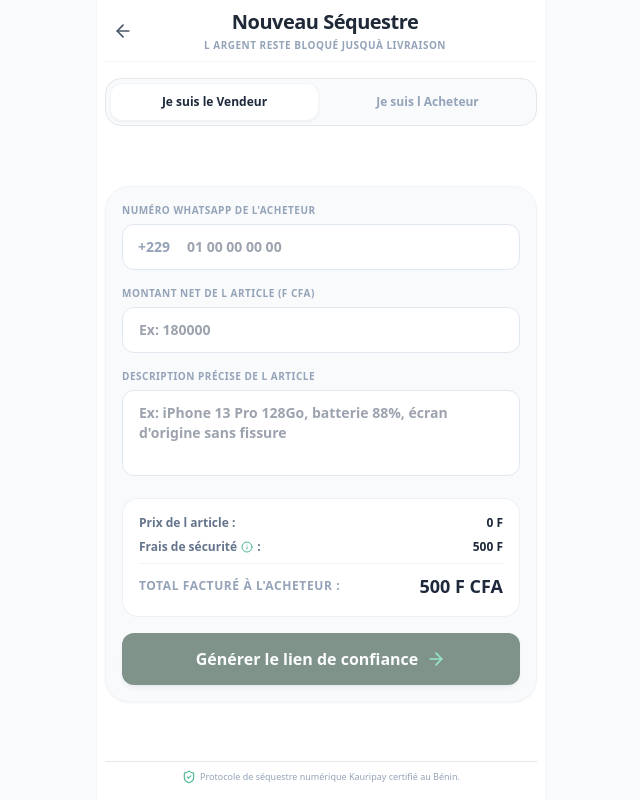
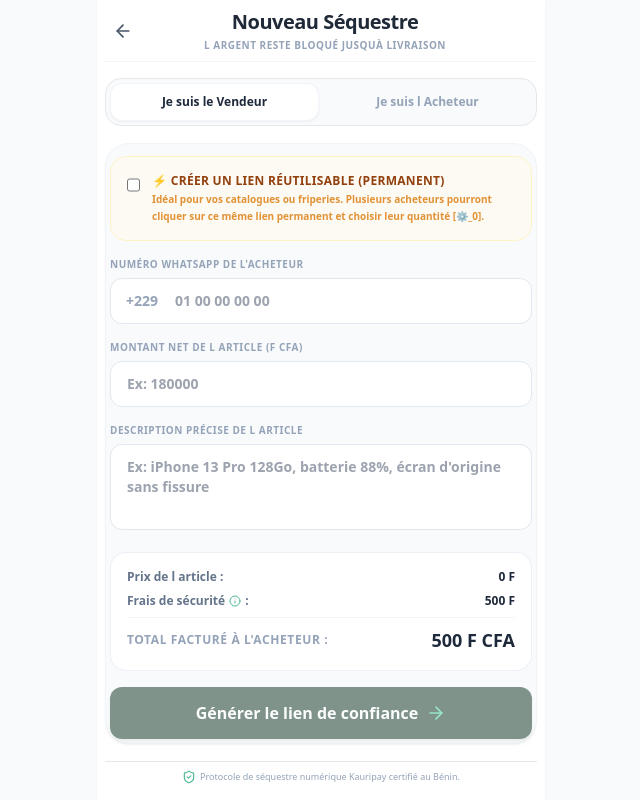
Before and after one commit to GitSaka/kauripay, a Next.js app: page /dashboard/deal/new in a window 1280 px wide. Shown: the whole page, without its empty margins (319-959 px from the left). Built offline with nearby package versions, Linux system fonts and the light colour scheme; sample sign-in values are in the browser's storage.

Commit message:
🚀 Feature complete: Liens de paiement permanents réutilisables avec quantité et notes

```diff
--- a/src/app/api/escrow/get-link/route.ts
+++ b/src/app/api/escrow/get-link/route.ts
@@ -45,7 +45,9 @@ export async function GET(request: Request) {
         totalFcfa: deal.totalFcfa,
         status: deal.status,
         sellerName: deal.seller.name,
-        buyerPhone: deal.buyerPhone, // Permet de pré-remplir le champ si Yao l'avait saisi
+        buyerPhone: deal.buyerPhone,
+        // 🔒 LA LIGNE CORRECTRICE VITAL : Transmet l'interrupteur réutilisable à ton écran public !
+        isReusable: deal.isReusable,
       },
     });
 
--- a/src/app/api/escrow/pay-trigger/route.ts
+++ b/src/app/api/escrow/pay-trigger/route.ts
@@ -6,7 +6,8 @@ const FEDAPAY_API_URL = "https://sandbox-api.fedapay.com/v1";
 
 export async function POST(req: NextRequest) {
   try {
-    const { ref, phone } = await req.json();
+    // 🔒 ÉVOLUTION LOGIQUE : Extraction de la quantité choisie et de la note tapée par l'acheteur
+    const { ref, phone, quantity, note } = await req.json();
 
     if (!ref || !phone) {
       return NextResponse.json({ error: "ref et phone requis" }, { status: 400 });
@@ -22,7 +23,7 @@ export async function POST(req: NextRequest) {
     const cleanPhone = String(phone).replace(/\s/g, "").replace("+229", "");
     const formattedBuyerPhone = `+229${cleanPhone}`;
 
-    // 🚀 LE MOTEUR DE SÉCURITÉ ANTI-FRAUDE : Un vendeur ne peut pas s'acheter son propre produit réutilisable
+    // 🚀 LE MOTEUR DE SÉCURITÉ ANTI-FRAUDE : Un vendeur ne peut pas s'acheter son propre produit
     const seller = await prisma.user.findUnique({ where: { id: masterTx.sellerId } });
     if (seller && seller.phone === formattedBuyerPhone) {
       return NextResponse.json(
@@ -35,9 +36,27 @@ export async function POST(req: NextRequest) {
     let targetTx = masterTx;
 
     // =========================================================================
-    // 🔒 FLUX DE DUPLICATION INTELLIGENT (SI LIEN PERMANENT RÉUTILISABLE)
+    // 🔒 FLUX DE DUPLICATION INTELLIGENT AVEC QUANTITÉ ET NOTE CLIENT
     // =========================================================================
     if (masterTx.isReusable) {
+      // Validation de la quantité côté serveur pour éviter les fraudes à la virgule
+      const parsedQuantity = parseInt(quantity, 10);
+      if (isNaN(parsedQuantity) || parsedQuantity < 1) {
+        return NextResponse.json({ error: "La quantité choisie doit être supérieure ou égale à 1." }, { status: 400 });
+      }
+
+      // CALCULS COMPTABLES DYNAMIQUES BASÉS SUR LA QUANTITÉ
+      const finalAmountFcfa = masterTx.amountFcfa * parsedQuantity;
+
+      // Application de la commission KauriPay (3% avec plancher à 500 F CFA)
+      const rawFee = Math.round(finalAmountFcfa * 0.03);
+      const finalFeeFcfa = rawFee < 500 ? 500 : rawFee;
+      const finalTotalFcfa = finalAmountFcfa + finalFeeFcfa;
+
+      // Fusion propre de la description du produit et de la note de friperie de l'acheteur
+      const cleanNote = note && note.trim().length > 0 ? note.trim() : "Aucune précision.";
+      const enrichedDescription = `${masterTx.description} (Qté: ${parsedQuantity}) • Note client: ${cleanNote}`;
+
       // Génération d'une référence enfant unique pour cet acheteur précis
       const childRef = `KRP-${Math.floor(100000 + Math.random() * 900000)}`;
 
@@ -46,19 +65,19 @@ export async function POST(req: NextRequest) {
         where: { phone: formattedBuyerPhone },
       });
 
-      // Duplication atomique du contrat en base de données
+      // Duplication atomique et sécurisée du contrat enfant sur Neon Cloud
       targetTx = await prisma.escrowTransaction.create({
         data: {
           ref: childRef,
-          description: masterTx.description,
-          amountFcfa: masterTx.amountFcfa,
-          feeFcfa: masterTx.feeFcfa,
-          totalFcfa: masterTx.totalFcfa,
+          description: enrichedDescription,
+          amountFcfa: finalAmountFcfa,
+          feeFcfa: finalFeeFcfa,
+          totalFcfa: finalTotalFcfa,
           sellerId: masterTx.sellerId,
           buyerPhone: formattedBuyerPhone,
           buyerId: existingBuyer ? existingBuyer.id : null,
           status: TransactionStatus.PENDING_PAYMENT,
-          parentId: masterTx.id, // On scelle le lien de parenté avec le produit maître
+          parentId: masterTx.id,
         },
       });
     } else {
@@ -74,7 +93,7 @@ export async function POST(req: NextRequest) {
       return NextResponse.json({ error: "Configuration système FedaPay manquante." }, { status: 500 });
     }
 
-    // 2. Crée la transaction FedaPay en mode lien sur le contrat cible (Enfant ou Classique)
+    // 2. Crée la transaction FedaPay en mode lien sur le contrat cible (Enfant recalculé ou Classique)
     const createRes = await fetch(`${FEDAPAY_API_URL}/transactions`, {
       method: "POST",
       headers: {
@@ -143,7 +162,8 @@ export async function POST(req: NextRequest) {
           fedapay_id: String(fedapayId),
           payment_url: generatedPaymentUrl,
           isDerivedFromReusable: masterTx.isReusable,
-          parentRef: masterTx.isReusable ? masterTx.ref : null
+          parentRef: masterTx.isReusable ? masterTx.ref : null,
+          userSelectedQuantity: masterTx.isReusable ? quantity : 1
         }
       }
     });
@@ -151,7 +171,7 @@ export async function POST(req: NextRequest) {
     // 6. Renvoi de la charge utile pour alimenter ton Iframe et déclencher le Polling
     return NextResponse.json({
       status: "requires_action",
-      ref: targetTx.ref, // Crucial : Renvoie la référence cible (Enfant ou Classique) pour que le Polling interroge le bon contrat !
+      ref: targetTx.ref, // Crucial : Renvoie la référence cible (Enfant recalculé)
       payment_url: generatedPaymentUrl,
       message: "Ouvre ce lien pour payer"
     });
--- a/src/app/dashboard/deal/new/page.tsx
+++ b/src/app/dashboard/deal/new/page.tsx
@@ -15,6 +15,7 @@ export default function NewEscrowPage() {
   const [amount, setAmount] = useState<string>("");
   const [description, setDescription] = useState<string>("");
   const [copied, setCopied] = useState<boolean>(false);
+  const [isReusable, setIsReusable] = useState<boolean>(false);
 
 
   // États de calcul et d'interface
@@ -76,7 +77,7 @@ export default function NewEscrowPage() {
       return;
     }
 
-    if (cleanPhone.length < 8) {
+     if (!(role === "SELLER" && isReusable) && cleanPhone.length < 8) {
       setError(`Veuillez entrer un numéro WhatsApp de ${role === "BUYER" ? "vendeur" : "acheteur"} valide.`);
       setIsLoading(false);
       return;
@@ -106,17 +107,20 @@ export default function NewEscrowPage() {
         // 🚀 PROPULSION FLUIDE : Redirection automatique vers sa propre page de facture publique !
         window.location.href = `/pay/${data.ref}`;
 
-      } else {
+      }  else {
 
-        // 🔒 SCÉNARIO VENDEUR : (Ton code d'origine intact qui marchait très bien)
+        // 🔒 SCÉNARIO VENDEUR ADAPTÉ : Envoi de la configuration réutilisable
         const response = await fetch("/api/escrow/create-link", {
           method: "POST",
           headers: { "Content-Type": "application/json" },
           body: JSON.stringify({
             sellerId: currentUserId,
-            buyerPhone: `+229${cleanPhone}`,
+            // Si la case est cochée, on envoie "MULTIPLE" à l'API, sinon le numéro propre
+            buyerPhone: isReusable ? "MULTIPLE" : `+229${cleanPhone}`,
             amountFcfa: parseInt(amount, 10),
             description: description.trim(),
+            // 🔒 TRANSMISSION DE LA NOUVELLE CLÉ COMPATIBLE BACKEND
+            isReusable: isReusable
           }),
         });
 
@@ -127,6 +131,7 @@ export default function NewEscrowPage() {
         setGeneratedLink(`${window.location.origin}/pay/${data.ref}`);
         setIsLoading(false);
       }
+
 
     } catch (err: any) {
       setError(err.message);
@@ -169,8 +174,8 @@ export default function NewEscrowPage() {
       </div>
 
       {/* 📦 FORMULAIRE STYLE CAPSULE MODULAIRE */}
-      <div className="w-full my-auto py-4">
-        <div className="bg-slate-50 rounded-3xl p-4 border border-slate-100 shadow-sm">
+      <div className="w-full my-auto py-1">
+        <div className="bg-slate-50 rounded-3xl p-1 border border-slate-100 shadow-sm">
 
           {error && (
             <div className="mb-4 p-3 bg-red-50 border border-red-100 text-[#EF4444] rounded-xl flex items-start gap-2 text-xs font-bold">
@@ -222,19 +227,44 @@ export default function NewEscrowPage() {
           : (
             <form onSubmit={handleSubmit} className="space-y-4">
 
+              {role === "SELLER" && (
+                <div className="bg-amber-50/60 border border-amber-100 rounded-2xl p-4 my-2 flex items-start gap-3 animate-fade-in text-left">
+                  <input
+                    type="checkbox"
+                    id="isReusable"
+                    checked={isReusable}
+                    onChange={(e) => {
+                      setIsReusable(e.target.checked);
+                      if (e.target.checked) setPartnerPhone(""); // Nettoie le numéro si activé
+                    }}
+                    className="mt-1 w-4 h-4 rounded border-slate-300 text-[#4EBA93] focus:ring-[#34D399] cursor-pointer"
+                  />
+                  <label htmlFor="isReusable" className="cursor-pointer select-none">
+                    <p className="text-xs font-black uppercase text-amber-800 tracking-wide">
+                      ⚡ Créer un Lien Réutilisable (Permanent)
+                    </p>
+                    <p className="text-[10px] font-bold text-amber-600/80 leading-relaxed mt-0.5">
+                      Idéal pour vos catalogues ou friperies. Plusieurs acheteurs pourront cliquer sur ce même lien permanent et choisir leur quantité [⚙_0].
+                    </p>
+                  </label>
+                </div>
+              )}
+
               {/* Le label s'adapte dynamiquement selon le rôle sélectionné */}
+                          {/* 📱 CONDITION PARTICULE DU CHAMP NUMÉRO */}
+              {!(role === "SELLER" && isReusable) ? (
                 <div>
                   <label className="block text-[10px] font-black text-slate-400 uppercase tracking-wider mb-1.5">
                     {role === "BUYER" ? "Numéro WhatsApp du Vendeur" : "Numéro WhatsApp de l'Acheteur"}
                   </label>
                   <div className="relative">
-                  <span className="absolute inset-y-0 left-0 flex items-center pl-4 text-slate-400 font-bold text-sm">
+                    <span className="absolute inset-y-0 left-0 flex items-center pl-4 text-slate-400 font-bold text-sm select-none">
                       +229
                     </span>
                     <input
                       type="tel"
                       placeholder="01 00 00 00 00"
-                    required
+                      required={!(role === "SELLER" && isReusable)}
                       disabled={isLoading}
                       value={partnerPhone}
                       onChange={(e) => setPartnerPhone(e.target.value.replace(/\D/g, ""))}
@@ -242,6 +272,16 @@ export default function NewEscrowPage() {
                     />
                   </div>
                 </div>
+              ) : (
+                /* Écran intermédiaire neutre qui remplace le numéro */
+                <div className="bg-slate-100/50 border border-slate-200/60 rounded-2xl p-1 flex items-center gap-1 text-slate-400 text-left animate-fade-in">
+                  <Info className="w-4 h-4 text-slate-400 flex-shrink-0" />
+                  <span className="text-[10px] font-black uppercase tracking-wider leading-relaxed">
+                    Ce lien sera Universelle.
+                  </span>
+                </div>
+              )}
+
 
               <div>
                 <label className="block text-[10px] font-black text-slate-400 uppercase tracking-wider mb-1.5">
--- a/src/components/BuyerActionCard.tsx
+++ b/src/components/BuyerActionCard.tsx
@@ -36,7 +36,7 @@ export default function BuyerActionCard({
   const textualInfo = parts[0] || "Aucun détail logistique renseigné.";
     const uploadedImages = trackingUrl ? trackingUrl.split(",") : [];
 
-  console.log(uploadedImages)
+
 
   return (
     <div className="space-y-4 bg-white rounded-2xl p-4 border border-slate-200 shadow-sm w-full relative">
```
Lines whose indentation alone changed are shown as unchanged.
